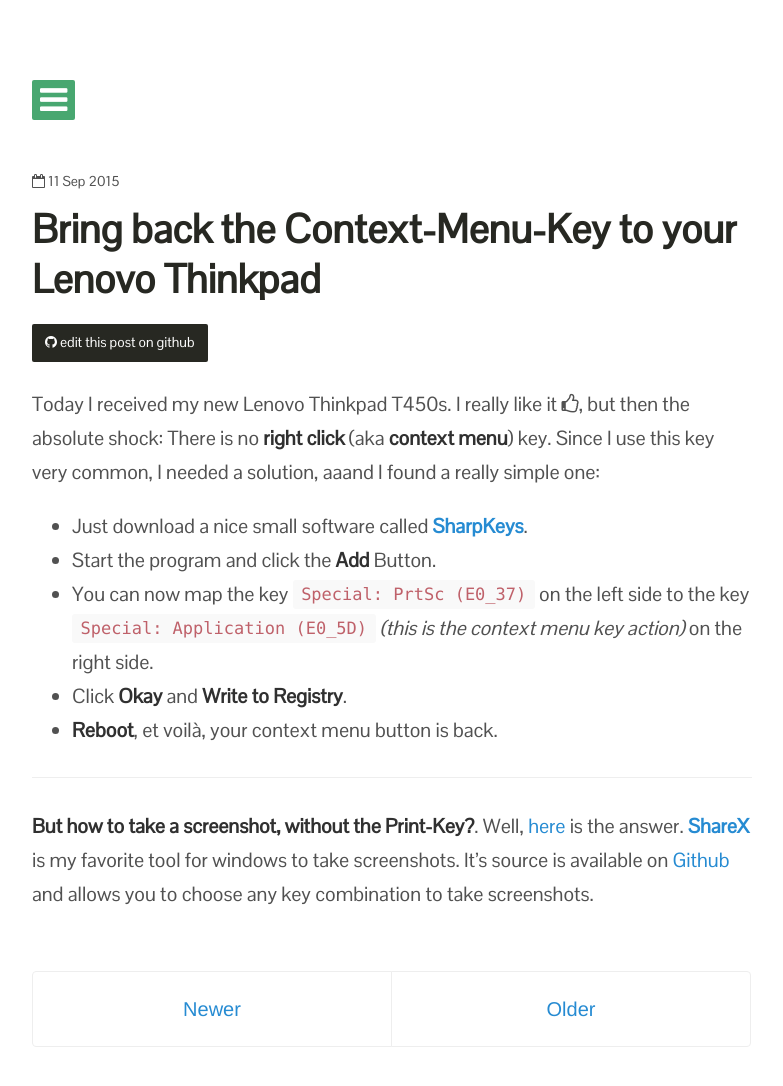
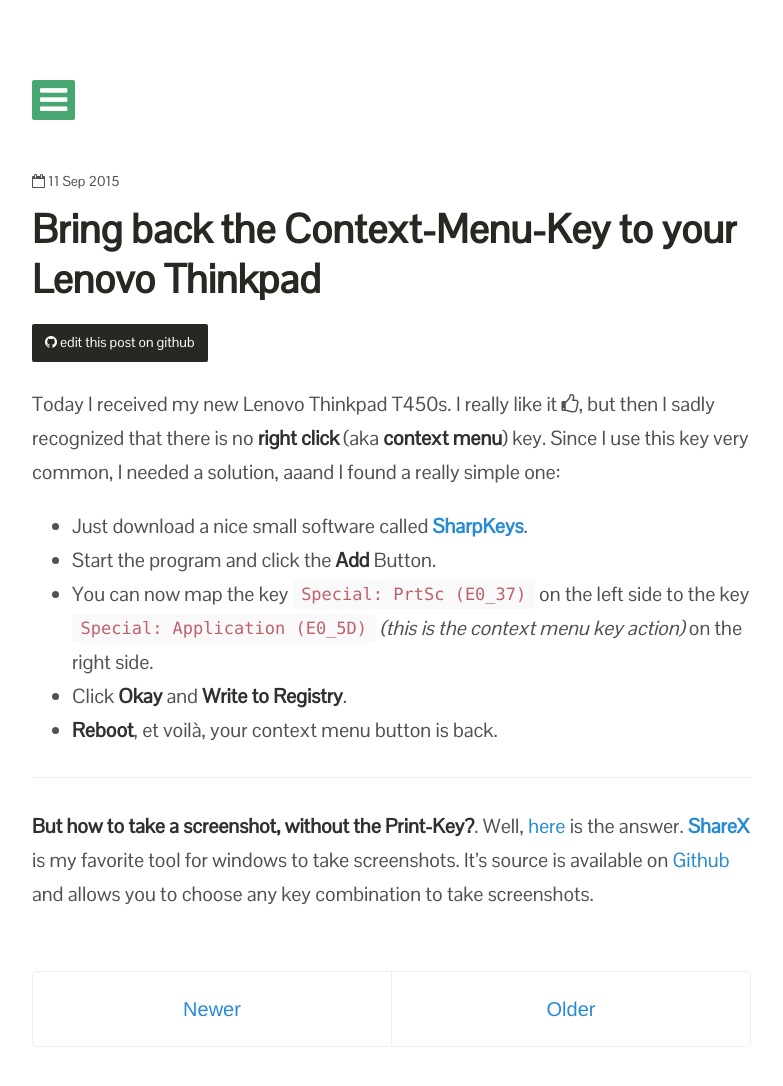
Before and after one commit to duffleit/duffleit.github.io-deprecated, a Jekyll site: the page built from _posts/2015-09-11-bring-back-the-context-menu-key-to-your-lenovo-thinkpad.md, in a window 1280 px wide. Shown: the top 1086 px of the page, without its empty margins (248-1031 px from the left). Built offline with Jekyll 4.4.1, drawn with Linux system fonts in a browser that asks for light colours; nearby versions of some CDN libraries.

Commit message:
Updated 2015-09-11-bring-back-the-context-menu-key-to-your-lenovo-thinkpad.md

```diff
--- a/_posts/2015-09-11-bring-back-the-context-menu-key-to-your-lenovo-thinkpad.md
+++ b/_posts/2015-09-11-bring-back-the-context-menu-key-to-your-lenovo-thinkpad.md
@@ -3,7 +3,7 @@
 title: Bring back the Context-Menu-Key to your Lenovo Thinkpad
 ---
 
-Today I received my new Lenovo Thinkpad T450s. I really like it <i class="fa fa-thumbs-o-up"></i>, but then the absolute shock: There is no **right click** (aka **context menu**) key. Since I use this key very common, I needed a solution, aaand I found a really simple one:
+Today I received my new Lenovo Thinkpad T450s. I really like it <i class="fa fa-thumbs-o-up"></i>, but then I sadly recognized that there is no **right click** (aka **context menu**) key. Since I use this key very common, I needed a solution, aaand I found a really simple one:
 
 -	Just download a nice small software called **[SharpKeys](http://www.randyrants.com/category/sharpkeys/)**.
 -	Start the program and click the **Add** Button.
```
